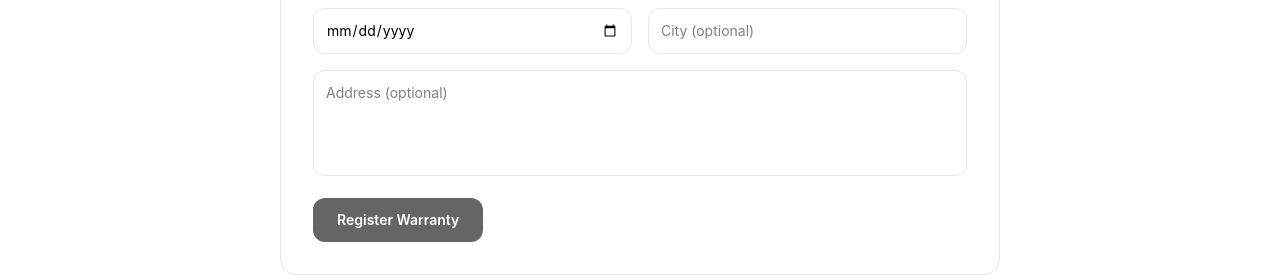
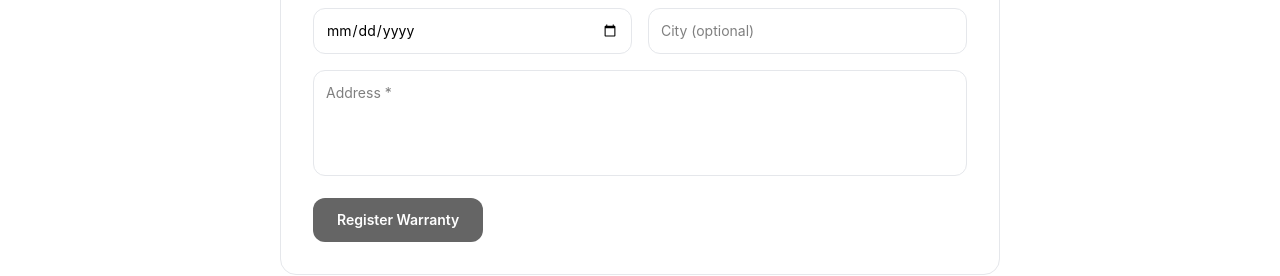
Before and after one commit to ilikamumbai-gif/ilika, a React (Vite) app: page /warranty-registration in a window 1280 px wide. Shown: the part 380-656 px from the top of the page. Built offline with nearby package versions, Linux system fonts and the light colour scheme; no server answers.

Commit message:
april 25 - update 5 - warranty

```diff
--- a/src/pages/WarrantyRegistration.jsx
+++ b/src/pages/WarrantyRegistration.jsx
@@ -42,7 +42,8 @@ const WarrantyRegistration = () => {
       form.name.trim() &&
       form.phone.trim() &&
       form.productName.trim() &&
-      form.purchaseDate
+      form.purchaseDate &&
+      form.address.trim()
     );
   }, [form]);
 
@@ -173,7 +174,7 @@ const WarrantyRegistration = () => {
                 rows="4"
                 value={form.address}
                 onChange={(e) => updateField("address", e.target.value)}
-                placeholder="Address (optional)"
+                placeholder="Address *"
                 className="w-full p-3 rounded-xl border border-gray-200 text-sm resize-none"
               />
 
```
